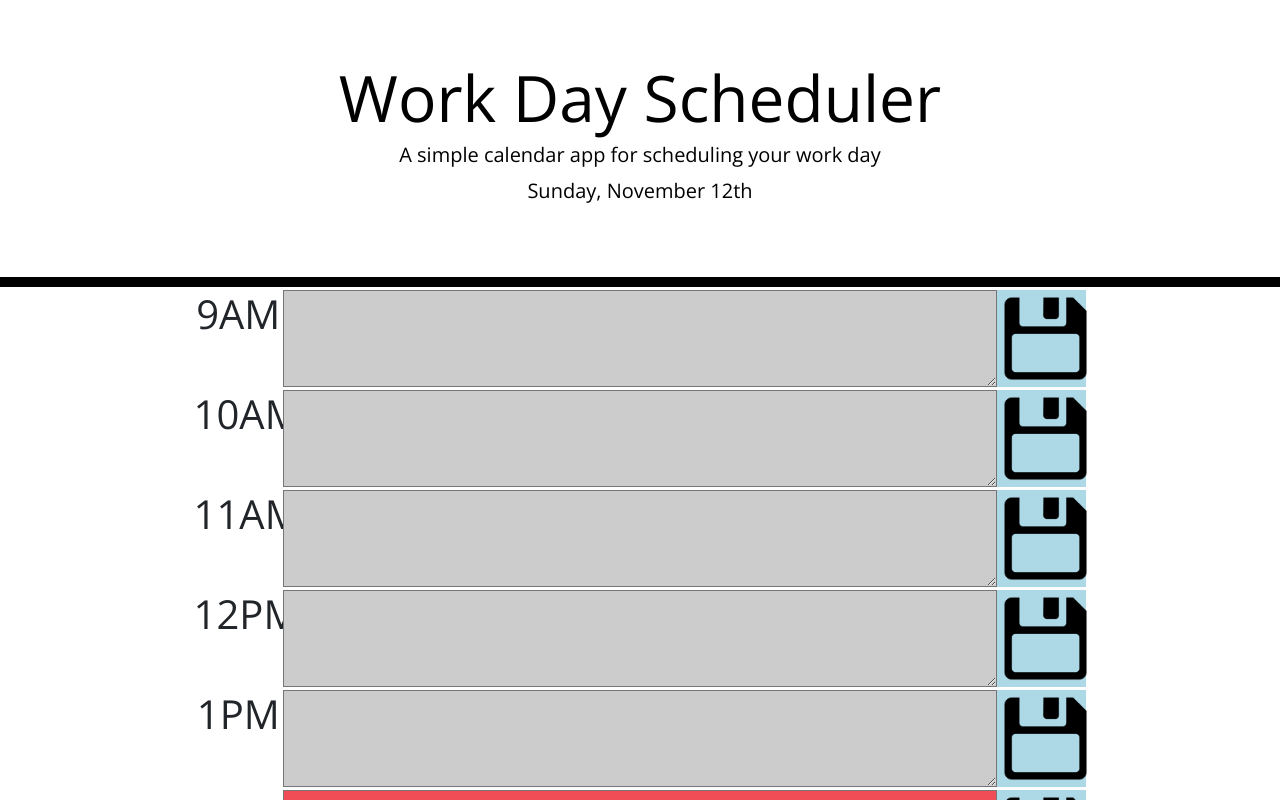
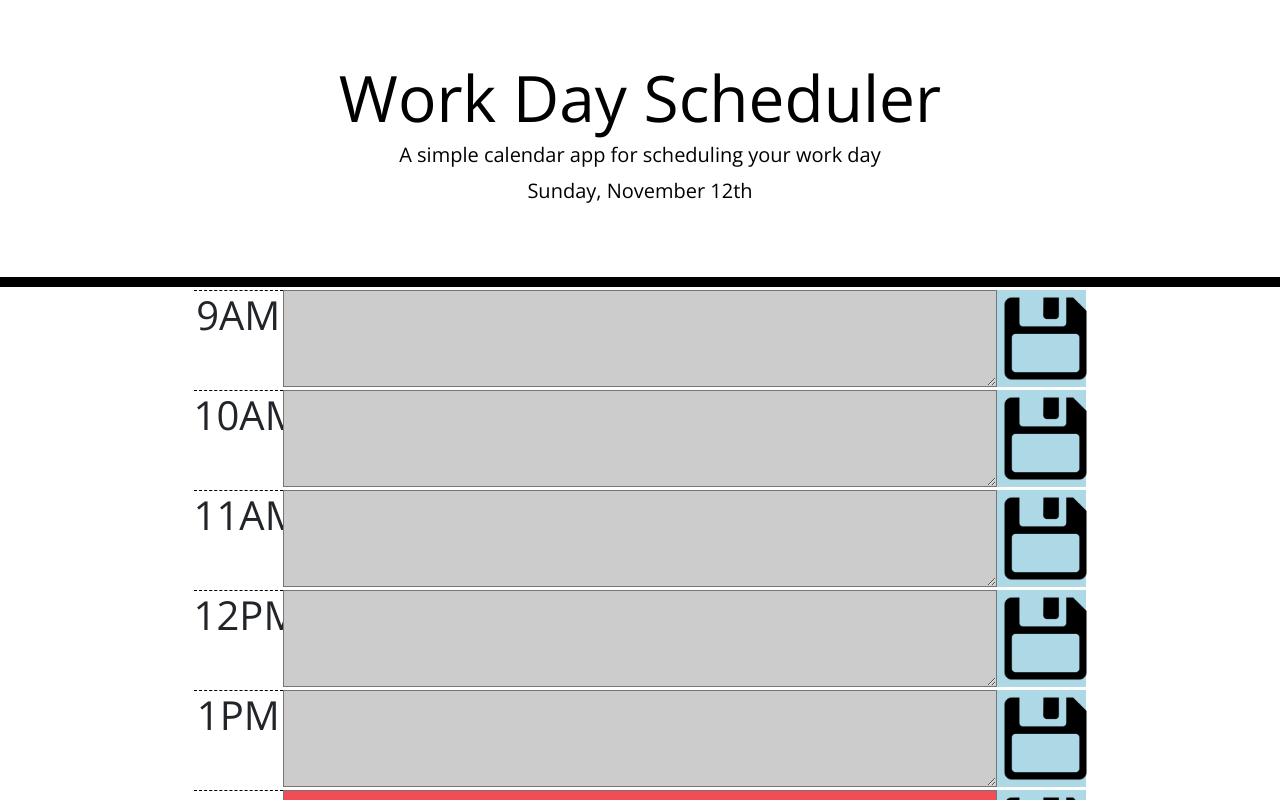
Before and after one commit to programmer90000/planner-app, a plain HTML site: page index.html in a window 1280 px wide. Shown: the top 800 px of the page. Drawn offline with nearby package versions, Linux system fonts and the light colour scheme.

Commit message:
Updated border above time

```diff
--- a/style.css
+++ b/style.css
@@ -36,7 +36,7 @@ header {
 
 .time-block .time {
     width: 10%;
-
+    border-top: 1px dashed #000000;
 }
 
 .time-block .write {
```
